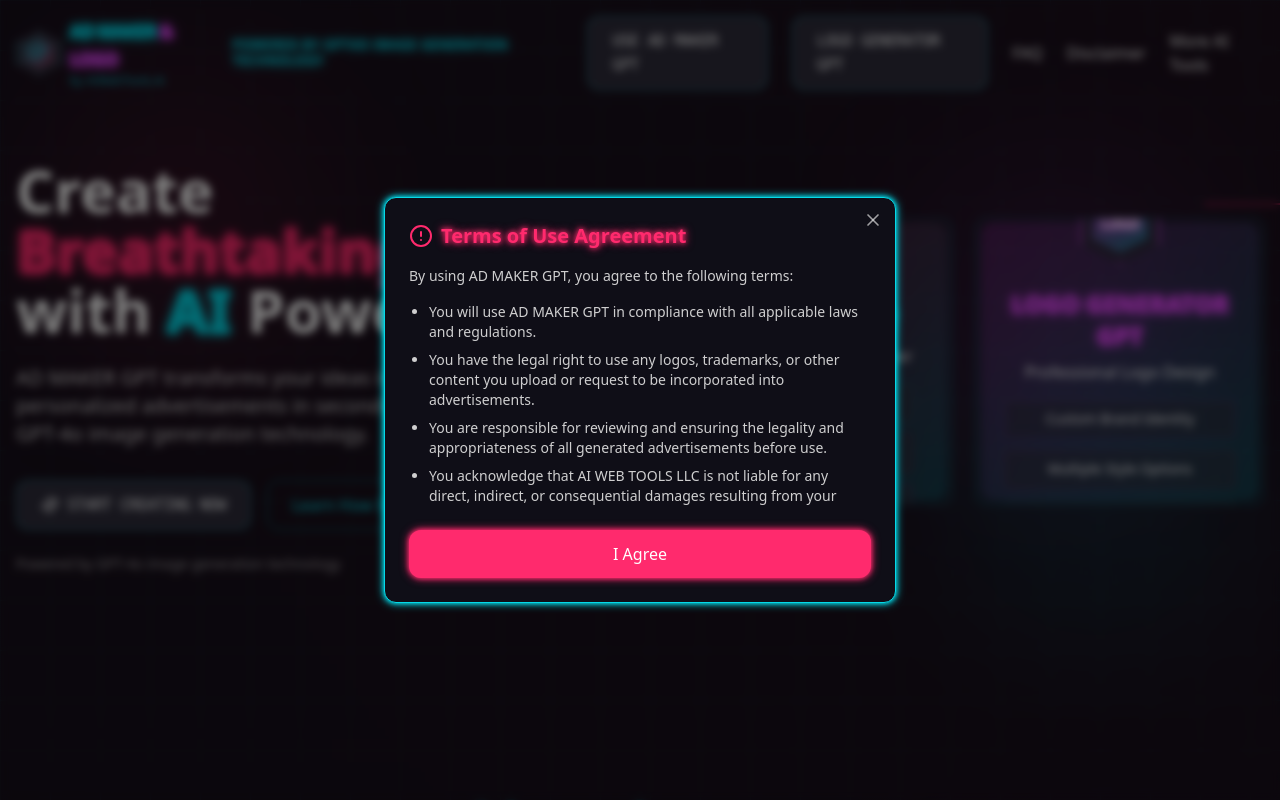
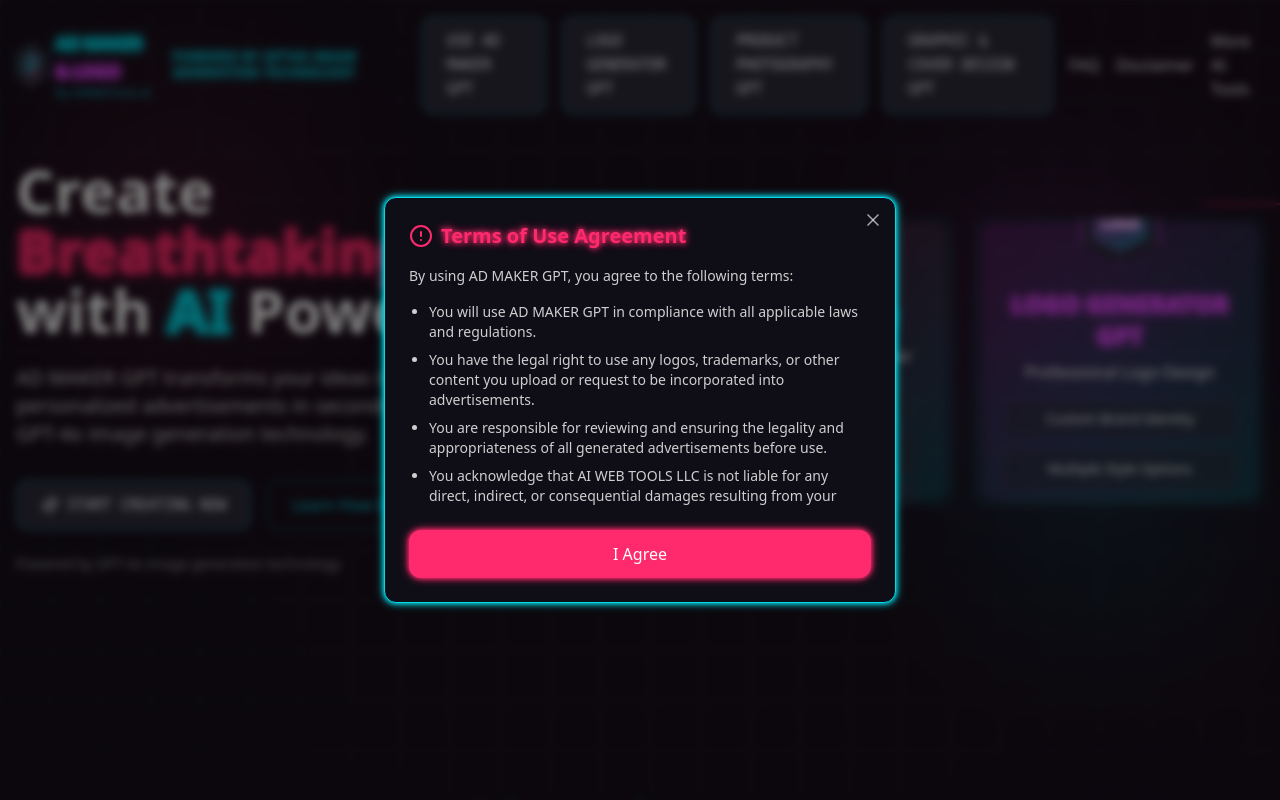
Before and after one commit to aiwebtools/adandlogomakergpt, a React (Vite) app: page / in a window 1280 px wide. Shown: the top 800 px of the page. Built offline with nearby package versions, Linux system fonts and the light colour scheme.

Commit message:
Add links to new tools
Add links to Product Photography GPT and GRAPHIC & COVER DESIGN GPT in the header and footer.

```diff
--- a/src/components/Footer.tsx
+++ b/src/components/Footer.tsx
@@ -28,6 +28,26 @@ const Footer: React.FC = () => {
                   rel="noopener noreferrer"
                 >
                   LOGO GENERATOR GPT
+                </a>
+              </li>
+              <li>
+                <a
+                  href="https://productphotographygpt.lovable.app/?via=aiwebtools"
+                  className="text-cyberpunk-foreground hover:text-cyberpunk-primary transition-colors"
+                  target="_blank"
+                  rel="noopener noreferrer"
+                >
+                  PRODUCT PHOTOGRAPHY GPT
+                </a>
+              </li>
+              <li>
+                <a
+                  href="https://graphicdesigngpt.lovable.app/?via=aiwebtools"
+                  className="text-cyberpunk-foreground hover:text-cyberpunk-primary transition-colors"
+                  target="_blank"
+                  rel="noopener noreferrer"
+                >
+                  GRAPHIC & COVER DESIGN GPT
                 </a>
               </li>
               <li>
--- a/src/components/Header.tsx
+++ b/src/components/Header.tsx
@@ -46,7 +46,7 @@ const Header: React.FC = () => {
         </div>
 
         {/* Desktop Navigation */}
-        <nav className="hidden md:flex items-center space-x-6">
+        <nav className="hidden md:flex items-center space-x-4">
           <a
             href="https://chatgpt.com/g/g-6810ea3238888191a084c4f20b40225f-ad-maker-gpt"
             className="cyberpunk-button group"
@@ -62,6 +62,22 @@ const Header: React.FC = () => {
             rel="noopener noreferrer"
           >
             <span>LOGO GENERATOR GPT</span>
+          </a>
+          <a
+            href="https://productphotographygpt.lovable.app/?via=aiwebtools"
+            className="cyberpunk-button group"
+            target="_blank"
+            rel="noopener noreferrer"
+          >
+            <span>PRODUCT PHOTOGRAPHY GPT</span>
+          </a>
+          <a
+            href="https://graphicdesigngpt.lovable.app/?via=aiwebtools"
+            className="cyberpunk-button group"
+            target="_blank"
+            rel="noopener noreferrer"
+          >
+            <span>GRAPHIC & COVER DESIGN GPT</span>
           </a>
           <a
             href="#faq"
@@ -112,6 +128,24 @@ const Header: React.FC = () => {
             <span>LOGO GENERATOR GPT</span>
           </a>
           <a
+            href="https://productphotographygpt.lovable.app/?via=aiwebtools"
+            className="cyberpunk-button group w-full text-center py-2"
+            target="_blank"
+            rel="noopener noreferrer"
+            onClick={() => setIsMobileMenuOpen(false)}
+          >
+            <span>PRODUCT PHOTOGRAPHY GPT</span>
+          </a>
+          <a
+            href="https://graphicdesigngpt.lovable.app/?via=aiwebtools"
+            className="cyberpunk-button group w-full text-center py-2"
+            target="_blank"
+            rel="noopener noreferrer"
+            onClick={() => setIsMobileMenuOpen(false)}
+          >
+            <span>GRAPHIC & COVER DESIGN GPT</span>
+          </a>
+          <a
             href="#faq"
             className="text-cyberpunk-foreground hover:text-cyberpunk-primary transition-colors py-2"
             onClick={() => setIsMobileMenuOpen(false)}
```
